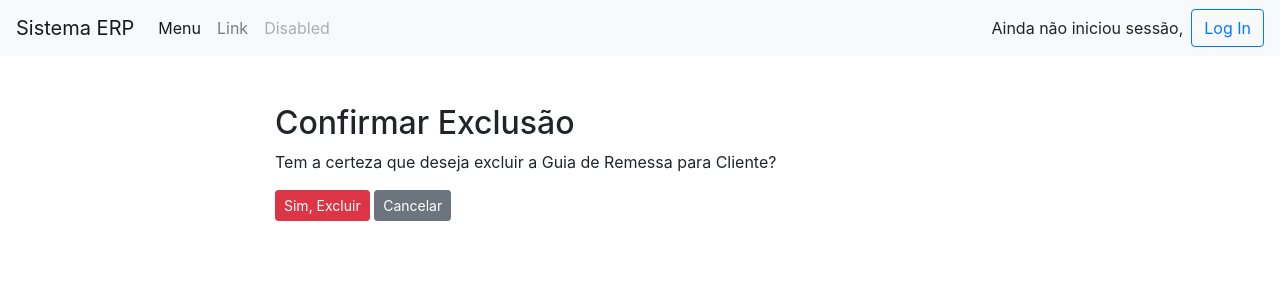
After one commit to tfmoita/BDII-ProjectoFinal, a Django app: page /guiaremessafcliente/1/delete/ in a window 1280 px wide. The commit adds this page. Shown: the top 300 px of the page. Run offline with Django 4.2, Linux system fonts and the light colour scheme; some libraries are stand-ins or nearby versions.

Commit message:
guia cliente (update não)

```diff
--- a/project/app/urls.py
+++ b/project/app/urls.py
@@ -47,5 +47,10 @@ urlpatterns = [
     path('guiaremessafornecedor/', views.guia_remessafornecedor_list, name='guia_remessafornecedor_list'),
     path('guiaremessafornecedor/<int:pk>/', views.guia_remessafornecedor_detail, name='guia_remessafornecedor_detail'),
     path('guiaremessafornecedor/create/', views.guia_remessafornecedor_create, name='guia_remessafornecedor_create'),
-    path('guiaremessafornecedor/<int:pk>/delete/', views.guia_remessafornecedor_delete, name='guia_remessafornecedor_delete')
+    path('guiaremessafornecedor/<int:pk>/delete/', views.guia_remessafornecedor_delete, name='guia_remessafornecedor_delete'),
+
+    path('guiaremessafcliente/', views.guia_remessacliente_list, name='guia_remessacliente_list'),
+    path('guiaremessafcliente/<int:pk>/', views.guia_remessacliente_detail, name='guia_remessacliente_detail'),
+    path('guiaremessafcliente/create/', views.guia_remessacliente_create, name='guia_remessacliente_create'),
+    path('guiaremessafcliente/<int:pk>/delete/', views.guia_remessacliente_delete, name='guia_remessacliente_delete')
 ]
--- a/project/app/views.py
+++ b/project/app/views.py
@@ -5,7 +5,7 @@ from django.http import Http404
 from django.http import JsonResponse
 from django.http import HttpResponse
 from .models import Fornecedor, Cliente, Equipamento, Componente, PedidoComprafornecedor, PedidoCompracliente, FolhaDeObra, DetalhesPedidocompracliente, Armazem
-from .forms import FornecedorForm, ClienteForm, EquipamentoForm, PedidoCompraFornecedorForm, ComponenteForm, PedidoDetalhesForm, PedidoCompraClienteForm, DetalhesPedidocomprafornecedorForm, GuiaRemessafornecedorForm, DetalhesGuiaremessafornecedorForm, ArmazemForm
+from .forms import FornecedorForm, ClienteForm, EquipamentoForm, PedidoCompraFornecedorForm, ComponenteForm, PedidoDetalhesForm, PedidoCompraClienteForm, DetalhesPedidocomprafornecedorForm, GuiaRemessafornecedorForm, DetalhesGuiaremessafornecedorForm, ArmazemForm, GuiaRemessaclienteForm, DetalhesGuiaremessaclienteForm
 from datetime import datetime
 
 from django.shortcuts import render, redirect
@@ -593,12 +593,13 @@ def pedido_compracliente_update(request, pk):
                         if all(form.is_valid() for form in detalhes_forms):
                             for i, form in enumerate(detalhes_forms):
                                 detalhe_data = form.cleaned_data
+                                idpedidocompracliente = detalhe_data['idpedidocompracliente'] #coloquei isto a mais e no cursor.execute tb
                                 idequipamento = detalhe_data['idequipamento']
                                 quantidade = detalhe_data['quantidade']
 
                                 with connection.cursor() as cursor:
-                                    cursor.execute("CALL sp_detalhes_pedidocompracliente_update(%s, %s, %s, %s)",
-                                                [pk, idequipamento, quantidade, i + 1])
+                                    cursor.execute("CALL sp_detalhes_pedidocompracliente_update(%s, %s, %s, %s, %s)",
+                                                [pk, idpedidocompracliente, idequipamento, quantidade, i + 1])
 
                             logger.info(f"Pedido de Compra do Cliente atualizado com sucesso: {pk}")
                             return redirect('pedido_compracliente_list')
@@ -749,6 +750,8 @@ def pedido_comprafornecedor_delete(request, pk):
 
     return render(request, 'pedido_comprafornecedor/pedido_comprafornecedor_confirm_delete.html', {'idpedidocomprafornecedor': pk})
 
+# views da guia de remessa do fornecedor
+
 def guia_remessafornecedor_list(request):
     with connection.cursor() as cursor:
         cursor.execute('SELECT * FROM fn_listar_guia_remessafornecedor()')
@@ -759,25 +762,32 @@ def guia_remessafornecedor_list(request):
 
 def guia_remessafornecedor_detail(request, pk):
     with connection.cursor() as cursor:
-        cursor.execute("CALL sp_guia_remessafornecedor_read(%s, %s, %s, %s)", [pk, 0, None, 0])
+        cursor.execute("CALL sp_guia_remessafornecedor_read(%s, %s, %s)", [pk, 0, None])
         row = cursor.fetchone()
 
         if row:
             idfornecedor = row[0]
             cursor.execute("SELECT nomefornecedor FROM fornecedor WHERE idfornecedor = %s", [idfornecedor])
-            nomefornecedor = cursor.fetchone()[0]  # Recupera o nome do fornecedor
+            nomefornecedor = cursor.fetchone()  # Recupera o nome do fornecedor
 
             # Recuperar detalhes da guia de remessa para fornecedor, incluindo informações do armazém
             cursor.execute("SELECT d.idcomponente, d.quantidade, c.nomecomponente, a.codigopostal FROM detalhes_guiaremessafornecedor d INNER JOIN componente c ON d.idcomponente = c.idcomponente INNER JOIN armazem a ON d.idarmazem = a.idarmazem WHERE d.idguiaremessafornecedor = %s", [pk])
             detalhes_guia_remessa_fornecedor = cursor.fetchall()
+
+            cursor.execute("SELECT idpedidocomprafornecedor FROM guia_remessafornecedor WHERE idguiaremessafornecedor = %s", [pk])
+            idpedidocomprafornecedor = cursor.fetchone()[0]
+
+            print("Detalhes da Guia:", detalhes_guia_remessa_fornecedor)
 
             guia_remessa_fornecedor = {
                 'idfornecedor': idfornecedor,
                 'nomefornecedor': nomefornecedor,
                 'datahoraguiafornecedor': row[1],
                 'idguiaremessafornecedor': pk,
+                'idpedidocomprafornecedor': idpedidocomprafornecedor,
                 'detalhes_guiaremessafornecedor': detalhes_guia_remessa_fornecedor
             }
+
 
             return render(request, 'guia_remessafornecedor/guia_remessafornecedor_detail.html', {'guia_remessa_fornecedor': guia_remessa_fornecedor})
 
@@ -818,7 +828,7 @@ def guia_remessafornecedor_create(request):
                 for idarmazem, idcomponente, quantidade in zip(idarmazens, idcomponentes, quantidades):
                     with connection.cursor() as cursor:
                         cursor.execute("CALL sp_detalhes_guiaremessafornecedor_create(%s, %s, %s, %s, %s)", [
-                            id_guia_remessa, idarmazem, idcomponente, quantidade, None
+                           idarmazem, id_guia_remessa, idcomponente, quantidade, None
                         ])
 
             # Adicione nome_fornecedor ao contexto do template
@@ -851,6 +861,8 @@ def guia_remessafornecedor_delete(request, pk):
             raise Http404("Erro ao processar a solicitação")
 
     return render(request, 'guia_remessafornecedor/guia_remessafornecedor_confirm_delete.html', {'idguiaremessafornecedor': pk})
+
+# views do armazem
 
 def armazem_list(request):
     with connection.cursor() as cursor:
@@ -935,3 +947,117 @@ def armazem_delete(request, pk):
     except Exception as e:
         print(e)
         raise Http404("Erro ao processar a solicitação")
+
+#views da guia de remessa ao cliente
+
+def guia_remessacliente_list(request):
+    with connection.cursor() as cursor:
+        cursor.execute('SELECT * FROM fn_listar_guia_remessacliente()')
+        columns = [col[0] for col in cursor.description]
+        guias_remessa_cliente = [dict(zip(columns, row)) for row in cursor.fetchall()]
+
+    return render(request, 'guia_remessacliente/guia_remessacliente_list.html', {'guias_remessa_cliente': guias_remessa_cliente})
+
+
+def guia_remessacliente_detail(request, pk):
+    with connection.cursor() as cursor:
+        cursor.execute("CALL sp_guia_remessacliente_read(%s, %s, %s)", [pk, 0, None])
+        row = cursor.fetchone()
+
+        if row:
+            idcliente = row[0]
+            cursor.execute("SELECT nomecliente FROM cliente WHERE idcliente = %s", [idcliente])
+            nomecliente = cursor.fetchone()  # Recupera o nome do cliente
+
+            # Recuperar detalhes da guia de remessa para cliente, incluindo informações do armazém
+            cursor.execute("SELECT d.idequipamento, d.quantidade, c.nomeequipamento FROM detalhes_guiaremessacliente d INNER JOIN equipamento c ON d.idequipamento = c.idequipamento INNER JOIN armazem a ON d.idarmazem = a.idarmazem WHERE d.idguiaremessacliente = %s", [pk])
+            detalhes_guia_remessa_cliente = cursor.fetchall()
+
+            cursor.execute("SELECT idpedidocompracliente FROM guia_remessacliente WHERE idguiaremessacliente = %s", [pk])
+            idpedidocompracliente = cursor.fetchone()[0]
+
+            print("Detalhes da Guia:", detalhes_guia_remessa_cliente)
+
+            guia_remessa_cliente = {
+                'idcliente': idcliente,
+                'nomecliente': nomecliente,
+                'datahoraguiacliente': row[1],
+                'idguiaremessacliente': pk,
+                'idpedidocompracliente': idpedidocompracliente,
+                'detalhes_guiaremessacliente': detalhes_guia_remessa_cliente
+            }
+
+            return render(request, 'guia_remessacliente/guia_remessacliente_detail.html', {'guia_remessa_cliente': guia_remessa_cliente})
+
+        raise Http404("Guia de Remessa para Cliente does not exist")
+
+
+def guia_remessacliente_create(request):
+    form_guia_remessa = GuiaRemessaclienteForm()
+    form_detalhes = DetalhesGuiaremessaclienteForm()
+
+    if request.method == 'POST':
+        print(request.POST)
+        form_guia_remessa = GuiaRemessaclienteForm(request.POST)
+        form_detalhes = DetalhesGuiaremessaclienteForm(request.POST)
+
+        if form_guia_remessa.is_valid() and form_detalhes.is_valid():
+            with transaction.atomic():
+                # Criar a guia de remessa para cliente
+                data_guia_remessa = form_guia_remessa.cleaned_data
+                pedido_compra_cliente_id = data_guia_remessa['idpedidocompracliente']
+
+                with connection.cursor() as cursor:
+                    cursor.execute("SELECT nomecliente FROM cliente WHERE idcliente = (SELECT idcliente FROM pedido_compracliente WHERE idpedidocompracliente = %s)", [pedido_compra_cliente_id])
+                    nome_cliente = cursor.fetchone()[0]
+
+                    cursor.execute("CALL sp_guia_remessacliente_create(%s, %s)", [
+                        pedido_compra_cliente_id, data_guia_remessa['datahoraguiacliente']
+                    ])
+
+                # Obter o ID da guia de remessa recém-criada
+                with connection.cursor() as cursor:
+                    cursor.execute("SELECT currval('guia_remessacliente_idguiaremessacliente_seq')")
+                    id_guia_remessa = cursor.fetchone()[0]
+
+                # Criar detalhes para a guia de remessa (suportando múltiplos detalhes)
+                idarmazens = request.POST.getlist('idarmazem')
+                idequipamentos = request.POST.getlist('idequipamento')
+                quantidades = request.POST.getlist('quantidade')
+
+                for idarmazem, idequipamento, quantidade in zip(idarmazens, idequipamentos, quantidades):
+                    with connection.cursor() as cursor:
+                        cursor.execute("CALL sp_detalhes_guiaremessacliente_create(%s, %s, %s, %s, %s)", [
+                            idarmazem, id_guia_remessa, quantidade, idequipamento, None
+                        ])
+
+            # Adicione nome_cliente ao contexto do template
+            context = {
+                'form_guia_remessa': form_guia_remessa,
+                'form_detalhes': form_detalhes,
+                'nome_cliente': nome_cliente,
+            }
+
+            return render(request, 'guia_remessacliente/guia_remessacliente_list.html', context)
+
+    return render(request, 'guia_remessacliente/guia_remessacliente_form.html', {'form_guia_remessa': form_guia_remessa, 'form_detalhes': form_detalhes})
+
+def guia_remessacliente_delete(request, pk):
+    if request.method == 'POST':
+        try:
+            with transaction.atomic():
+                # Chame o procedimento armazenado para deletar os detalhes da guia de remessa para cliente
+                with connection.cursor() as cursor:
+                    cursor.execute("CALL sp_detalhes_guiaremessacliente_delete(%s)", [pk])
+
+                # Chame o procedimento armazenado para deletar a guia de remessa para cliente
+                with connection.cursor() as cursor:
+                    cursor.execute("CALL sp_guia_remessacliente_delete(%s)", [pk])
+
+                return redirect('guia_remessacliente_list')
+
+        except Exception as e:
+            print(f"Erro ao processar a solicitação: {e}")
+            raise Http404("Erro ao processar a solicitação")
+
+    return render(request, 'guia_remessacliente/guia_remessacliente_confirm_delete.html', {'idguiaremessacliente': pk})
--- /dev/null
+++ b/project/templates/guia_remessacliente/guia_remessacliente_confirm_delete.html
@@ -0,0 +1,11 @@
+{% extends 'base.html' %}
+
+{% block content %}
+  <h2>Confirmar Exclusão</h2>
+  <p>Tem a certeza que deseja excluir a Guia de Remessa para Cliente?</p>
+  <form method="post" action="{% url 'guia_remessacliente_delete' pk=idguiaremessacliente %}">
+    {% csrf_token %}
+    <button class="btn btn-danger btn-sm" type="submit">Sim, Excluir</button>
+    <a type="button" class="btn btn-secondary btn-sm" href="{% url 'guia_remessacliente_list' %}">Cancelar</a>
+  </form>
+{% endblock %}
--- a/project/templates/guia_remessafornecedor/guia_remessafornecedor_form.html
+++ b/project/templates/guia_remessafornecedor/guia_remessafornecedor_form.html
@@ -11,9 +11,10 @@
     <!-- Campos iniciais para um detalhe -->
     <div id="detalhes">
         <div class="detalhe">
-          {{ form_detalhes.idarmazem|as_crispy_field }}
+
           {{ form_detalhes.idcomponente|as_crispy_field }}
           {{ form_detalhes.quantidade|as_crispy_field }}
+          {{ form_detalhes.idarmazem|as_crispy_field }}
 
         </div>
     </div>
--- a/project/templates/index.html
+++ b/project/templates/index.html
@@ -49,6 +49,10 @@
             <li class="list-group-item">&emsp;<a href="{% url 'guia_remessafornecedor_list' %}">Guias a Fornecedor</a></li>
           </ul>
           <ul class="list-group list-group-flush">
+            <li class="list-group-item"><b>Guias de remessa para Clientes</b></li>
+            <li class="list-group-item">&emsp;<a href="{% url 'guia_remessacliente_list' %}">Guias para Cliente</a></li>
+          </ul>
+          <ul class="list-group list-group-flush">
             <li class="list-group-item"><b>Pedidos de compra de Cliente</b></li>
             <li class="list-group-item">&emsp;<a href="{% url 'pedido_compracliente_list' %}">Pedidos de compra de Cliente</a></li>
           </ul>
--- a/project/templates/pedido_compracliente/pedido_compracliente_detail.html
+++ b/project/templates/pedido_compracliente/pedido_compracliente_detail.html
@@ -30,6 +30,7 @@
     <div class="card-footer d-flex">
         <a href="{% url 'pedido_compracliente_list' %}" class="btn btn-secondary btn-sm">Voltar para a Lista de Pedidos</a>
         <div class="ml-auto">
+          <a href="{% url 'guia_remessacliente_create' %}" class="btn btn-primary btn-sm">Criar Guia de Remessa</a>
           <a type="button" class="btn btn-warning btn-sm" href="{% url 'pedido_compracliente_update' pk=pedido_compra_cliente.idpedidocompracliente %}">Editar</a>
           <a type="button" class="btn btn-danger btn-sm" href="{% url 'pedido_compracliente_delete' pk=pedido_compra_cliente.idpedidocompracliente %}">Excluir</a>
         </div>
--- a/project/templates/pedido_comprafornecedor/pedido_comprafornecedor_detail.html
+++ b/project/templates/pedido_comprafornecedor/pedido_comprafornecedor_detail.html
@@ -30,6 +30,7 @@
     <div class="card-footer d-flex">
         <a href="{% url 'pedido_comprafornecedor_list' %}" class="btn btn-secondary btn-sm">Voltar para a Lista de Pedidos</a>
         <div class="ml-auto">
+          <a href="{% url 'guia_remessafornecedor_create' %}" class="btn btn-primary btn-sm">Criar Guia de Remessa</a>
           <a type="button" class="btn btn-danger btn-sm" href="{% url 'pedido_comprafornecedor_delete' pk=pedido_compra_fornecedor.idpedidocomprafornecedor %}">Excluir</a>
         </div>
     </div>
```
Also changed, not shown: project/app/forms.py (+63 -0 lines), project/templates/guia_remessacliente/guia_remessacliente_detail.html (added, +36 -0 lines), project/templates/guia_remessacliente/guia_remessacliente_form.html (added, +52 -0 lines), project/templates/guia_remessacliente/guia_remessacliente_list.html (added, +13 -0 lines), project/templates/guia_remessafornecedor/guia_remessafornecedor_detail.html (+6 -7 lines), project/templates/guia_remessafornecedor/guia_remessafornecedor_confirm_delete.html (renamed from project/templates/guia_remessafornecedor/guia_remessafornecedor_delete.html).
